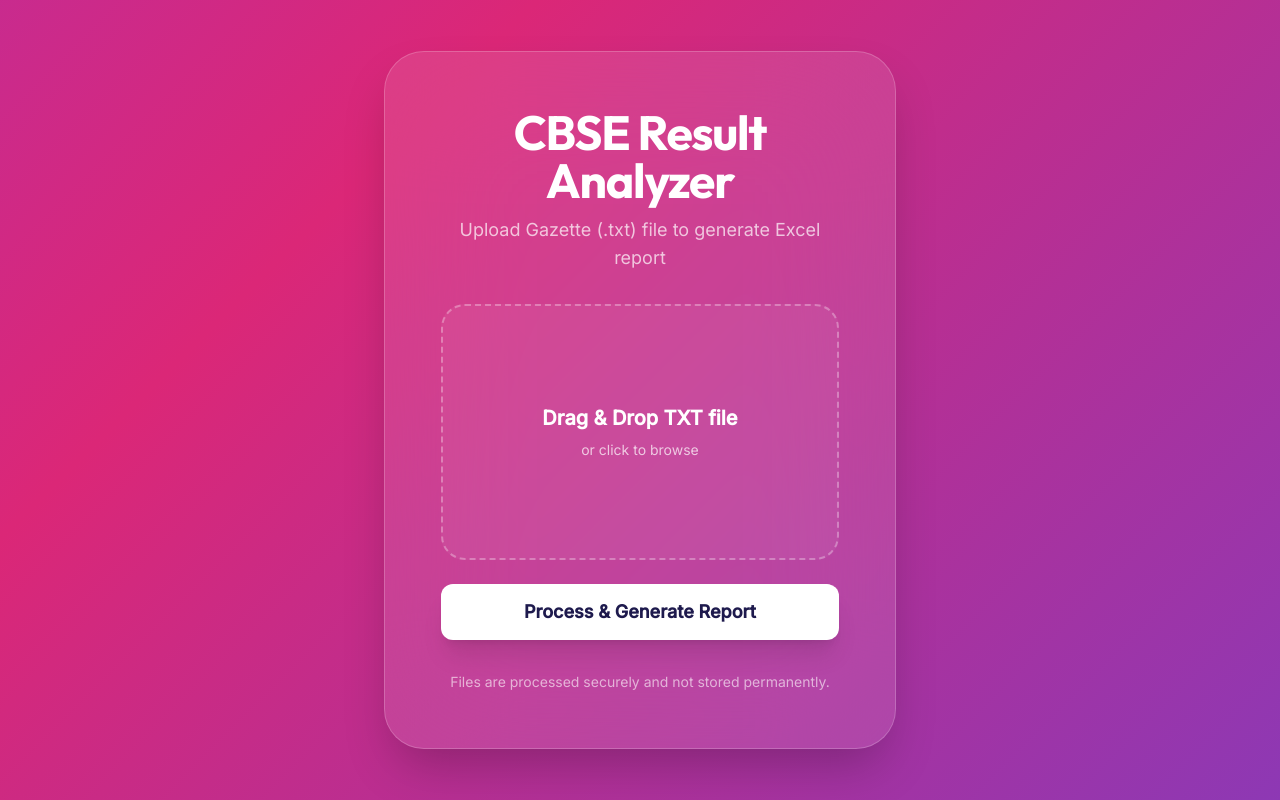
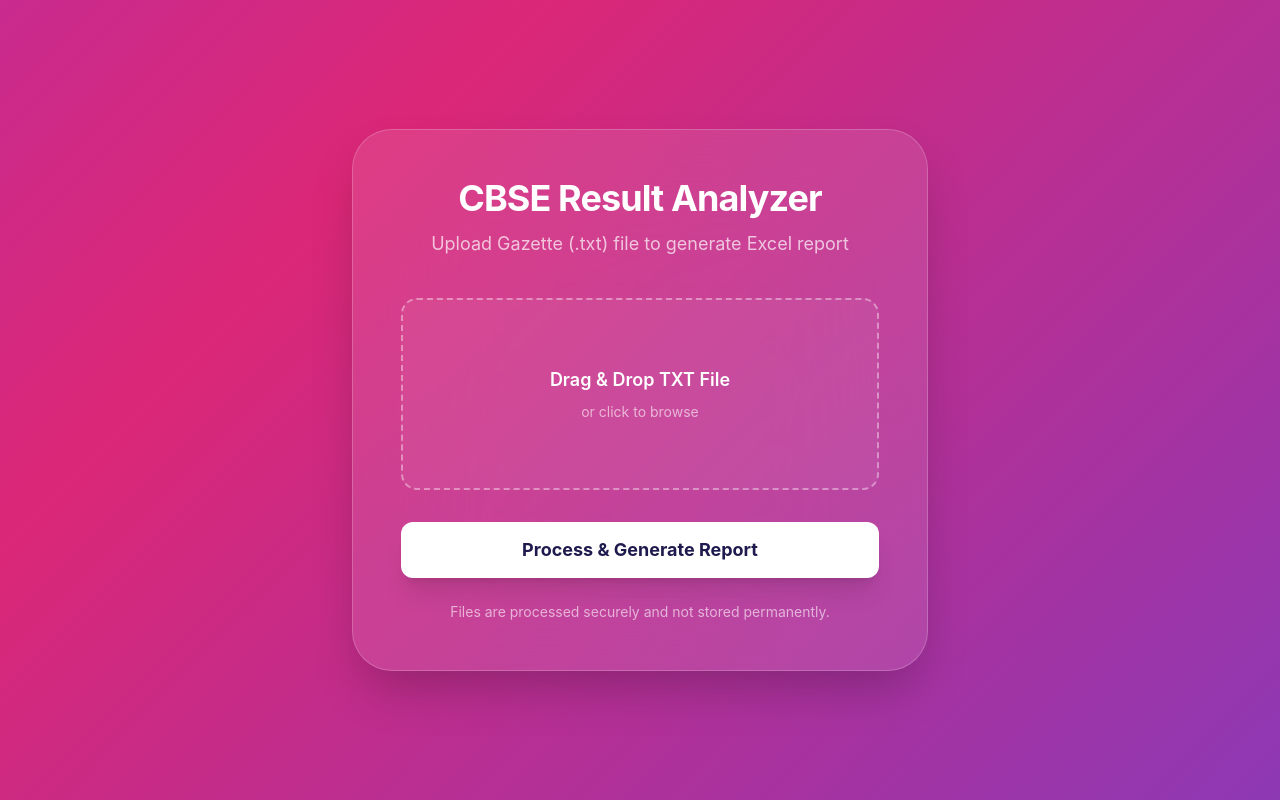
Before and after one commit to JatinRawat10/cbse-result-analysis, a Flask app: page / in a window 1280 px wide. Run offline with Flask 3, Linux system fonts and the light colour scheme.

Commit message:
Update index.html

```diff
--- a/templates/index.html
+++ b/templates/index.html
@@ -6,18 +6,19 @@
 <title>CBSE Result Analyzer</title>
 
 <script src="https://cdn.jsdelivr.net/npm/@tailwindcss/browser@4"></script>
-<link href="https://fonts.googleapis.com/css2?family=Outfit:wght@400;600;700&family=Inter:wght@400;500&display=swap" rel="stylesheet">
 
 <style>
 body {
+    margin: 0;
     font-family: 'Inter', sans-serif;
-    margin: 0;
 }
+
 .bg-gradient-flow {
     background: linear-gradient(-45deg, #4F46E5, #DB2777, #7C3AED, #E11D48);
     background-size: 400% 400%;
     animation: gradientFlow 15s ease infinite;
 }
+
 @keyframes gradientFlow {
     0% { background-position: 0% 50%; }
     50% { background-position: 100% 50%; }
@@ -26,82 +27,99 @@ body {
 </style>
 </head>
 
-<body class="bg-gradient-flow min-h-screen flex items-center justify-center p-6 sm:p-12 text-white">
+<body class="bg-gradient-flow min-h-screen flex items-center justify-center p-6 text-white">
 
-<div class="bg-white/10 backdrop-blur-3xl border border-white/20 rounded-[2.5rem] shadow-2xl w-full max-w-lg p-10 sm:p-14">
+<div class="w-full max-w-xl bg-white/10 backdrop-blur-3xl border border-white/20 rounded-[2.5rem] shadow-2xl p-12">
 
-    <div class="text-center space-y-3 mb-8">
-        <h1 class="text-4xl sm:text-5xl font-bold tracking-tight" style="font-family: 'Outfit', sans-serif;">
+    <div class="text-center mb-10">
+        <h1 class="text-4xl font-bold tracking-tight">
             CBSE Result Analyzer
         </h1>
-        <p class="text-white/70 text-lg">
+        <p class="text-white/70 mt-3 text-lg">
             Upload Gazette (.txt) file to generate Excel report
         </p>
     </div>
 
-    <form action="/upload" method="POST" enctype="multipart/form-data" class="space-y-6">
+    <form action="/upload" method="POST" enctype="multipart/form-data" id="uploadForm">
 
-        <label for="file-input"
-            class="border-2 border-dashed border-white/30 rounded-3xl h-64 flex flex-col items-center justify-center cursor-pointer bg-white/5 hover:bg-white/10 hover:border-white/60 transition-all text-center px-6">
+        <!-- Drag Drop Area -->
+        <label id="dropArea"
+               class="flex flex-col items-center justify-center border-2 border-dashed border-white/40 rounded-2xl h-48 cursor-pointer bg-white/5 hover:bg-white/10 transition text-center px-6">
 
-            <span class="text-xl font-semibold mb-2">
-                Drag & Drop TXT file
+            <span class="text-lg font-semibold">
+                Drag & Drop TXT File
             </span>
-            <span class="text-sm opacity-70">
+            <span class="text-sm text-white/60 mt-2">
                 or click to browse
             </span>
+
+            <span id="fileName" class="mt-4 text-white/80 text-sm hidden"></span>
         </label>
 
-        <input type="file" name="file" id="file-input" accept=".txt" hidden required>
-
-        <div id="file-info" class="hidden text-center text-sm text-white/70">
-            Selected file: <span id="file-name" class="font-semibold"></span>
-        </div>
+        <!-- Important -->
+        <input type="file"
+               name="file"
+               id="fileInput"
+               accept=".txt"
+               hidden
+               required>
 
         <button type="submit"
-            class="w-full h-14 bg-white text-indigo-950 font-bold text-lg rounded-xl shadow-xl hover:bg-white/90 transition-all">
+                class="mt-8 w-full h-14 bg-white text-indigo-950 font-bold text-lg rounded-xl shadow-xl hover:bg-white/90 hover:scale-[1.01] transition">
             Process & Generate Report
         </button>
 
     </form>
 
-    <p class="text-center text-sm text-white/60 mt-8">
+    <p class="text-center text-sm text-white/60 mt-6">
         Files are processed securely and not stored permanently.
     </p>
 
 </div>
 
 <script>
-const dropZone = document.querySelector("label[for='file-input']");
-const fileInput = document.getElementById("file-input");
-const fileInfo = document.getElementById("file-info");
-const fileName = document.getElementById("file-name");
+const dropArea = document.getElementById("dropArea");
+const fileInput = document.getElementById("fileInput");
+const fileName = document.getElementById("fileName");
+const form = document.getElementById("uploadForm");
 
-function updateFile(file) {
+dropArea.addEventListener("click", () => fileInput.click());
+
+fileInput.addEventListener("change", (e) => {
+    handleFile(e.target.files[0]);
+});
+
+dropArea.addEventListener("dragover", (e) => {
+    e.preventDefault();
+    dropArea.classList.add("border-white", "bg-white/20");
+});
+
+dropArea.addEventListener("dragleave", () => {
+    dropArea.classList.remove("border-white", "bg-white/20");
+});
+
+dropArea.addEventListener("drop", (e) => {
+    e.preventDefault();
+    dropArea.classList.remove("border-white", "bg-white/20");
+
+    const file = e.dataTransfer.files[0];
+    handleFile(file);
+    fileInput.files = e.dataTransfer.files;
+});
+
+function handleFile(file) {
     if (!file) return;
 
-    if (!file.name.endsWith(".txt")) {
-        alert("Only .txt Gazette files allowed.");
+    if (!file.name.toLowerCase().endsWith(".txt")) {
+        alert("Only .txt Gazette files are allowed.");
         fileInput.value = "";
-        fileInfo.classList.add("hidden");
+        fileName.classList.add("hidden");
         return;
     }
 
-    fileName.textContent = file.name;
-    fileInfo.classList.remove("hidden");
+    fileName.textContent = "Selected: " + file.name;
+    fileName.classList.remove("hidden");
 }
-
-fileInput.addEventListener("change", (e) => updateFile(e.target.files[0]));
-
-["dragover", "dragleave", "drop"].forEach(eventName => {
-    dropZone.addEventListener(eventName, (e) => {
-        e.preventDefault();
-        if (eventName === "drop") {
-            fileInput.files = e.dataTransfer.files;
-            updateFile(e.dataTransfer.files[0]);
-        }
-    });
-});
 </script>
 
 </body>
```
